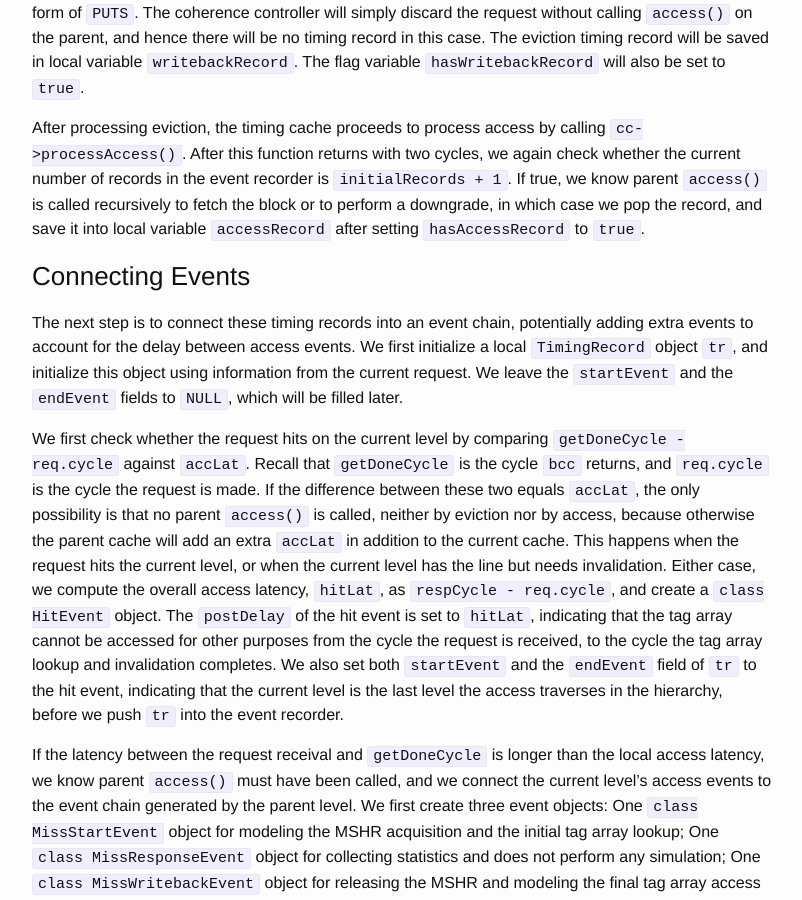
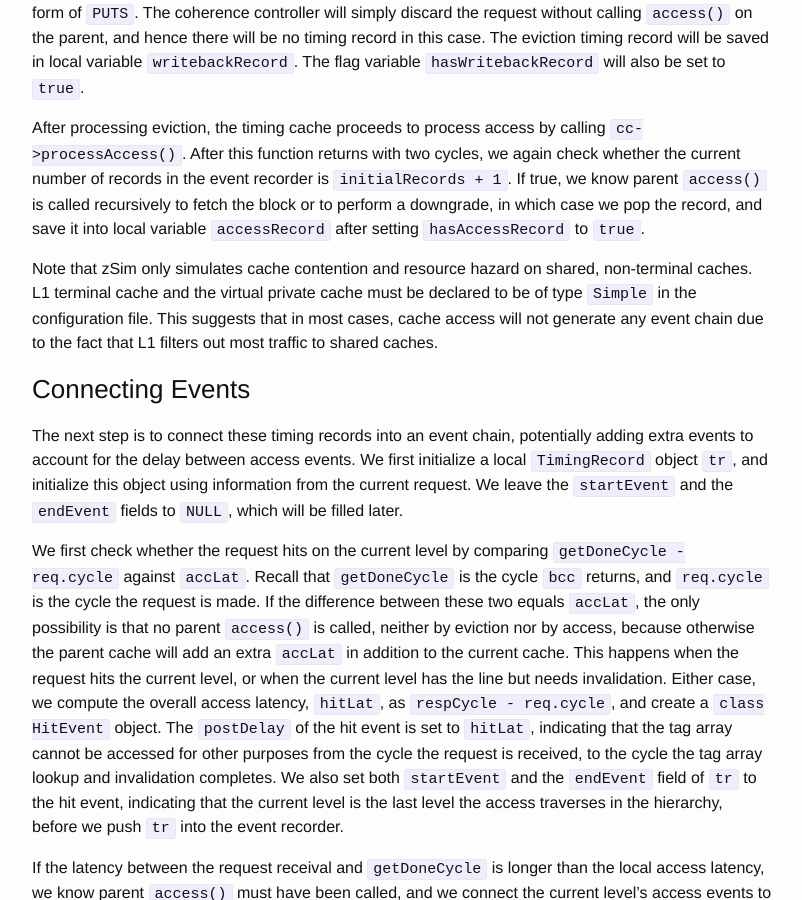
Before and after one commit to wangziqi2013/wangziqi2013.github.io, a Jekyll site: the page built from _posts/2019-01-22-understand-zsim-contention-sim.markdown, in a window 1280 px wide and 900 px high, scrolled down 10704 px. Shown: the whole window, without its empty margins (238-1040 px from the left). Built offline with Jekyll 4.4.1, drawn with Linux system fonts in a browser that asks for light colours.

Commit message:
Adding l1

```diff
--- a/_posts/2019-01-22-understand-zsim-contention-sim.markdown
+++ b/_posts/2019-01-22-understand-zsim-contention-sim.markdown
@@ -393,6 +393,10 @@ is `initialRecords + 1`. If true, we know parent `access()` is called recursivel
 a downgrade, in which case we pop the record, and save it into local variable `accessRecord` after setting `hasAccessRecord`
 to `true`.
 
+Note that zSim only simulates cache contention and resource hazard on shared, non-terminal caches. L1 terminal cache and
+the virtual private cache must be declared to be of type `Simple` in the configuration file. This suggests that in most
+cases, cache access will not generate any event chain due to the fact that L1 filters out most traffic to shared caches.
+
 ### Connecting Events
 
 The next step is to connect these timing records into an event chain, potentially adding extra events to account
```
